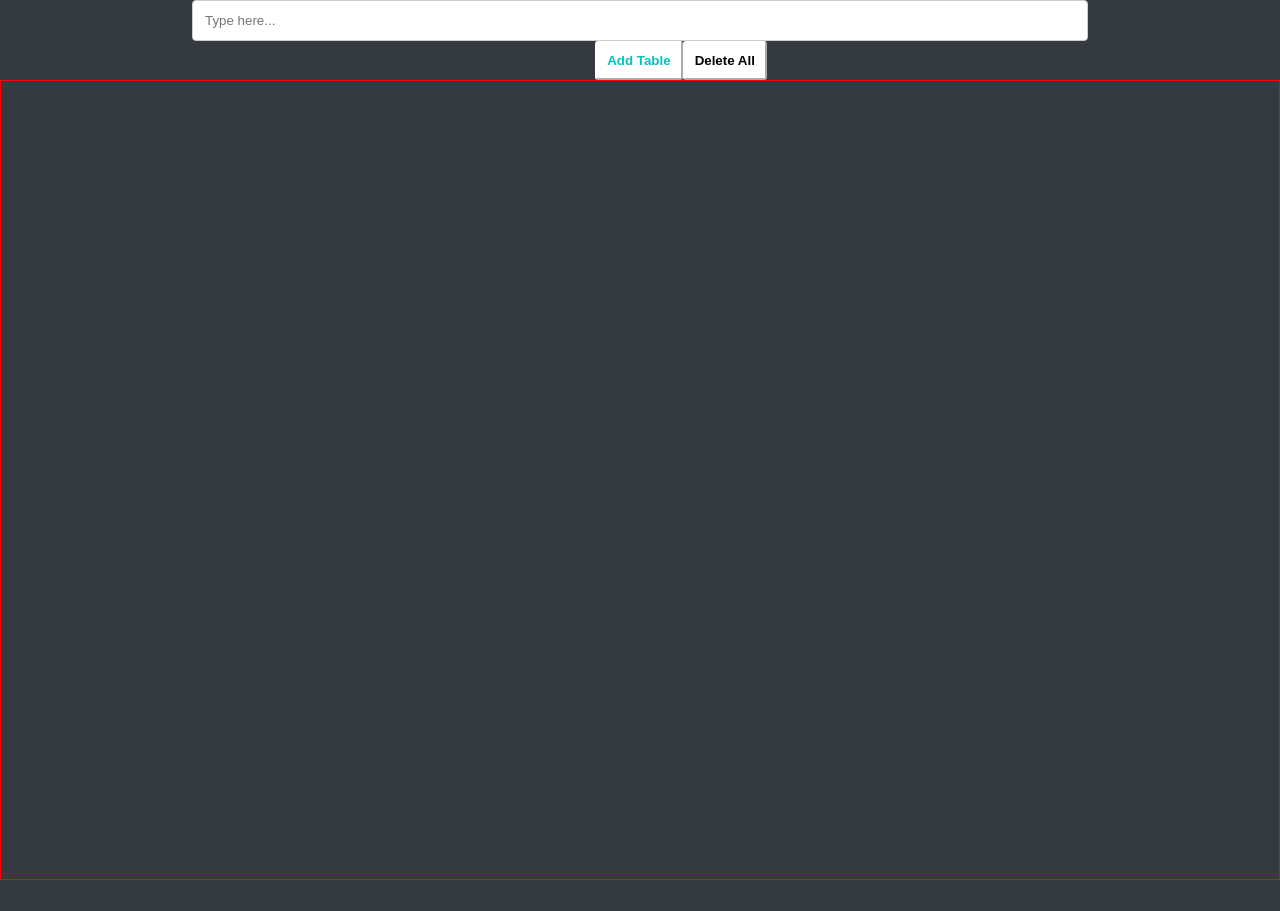
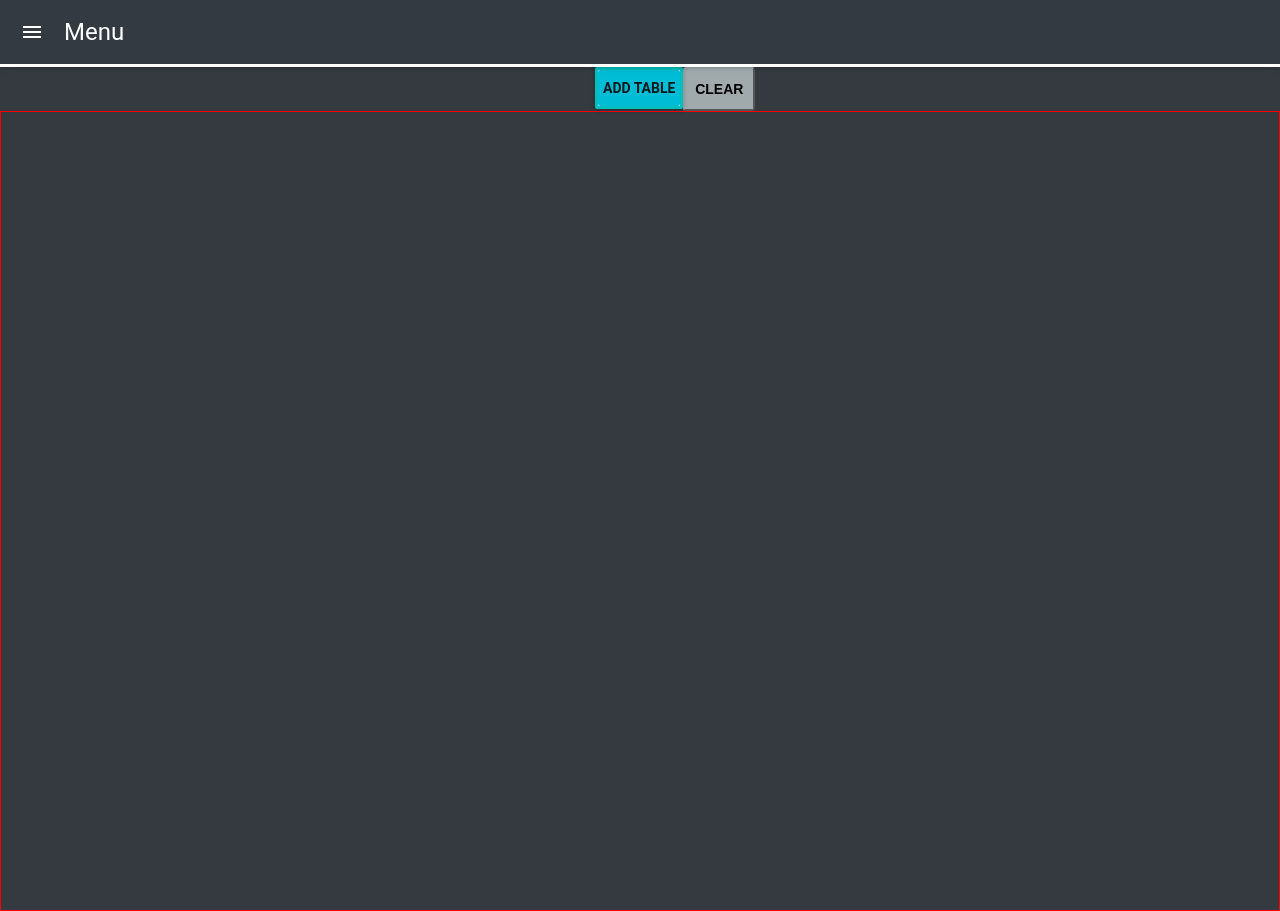
Before and after one commit to scottrosen14/React-App, a React (Create React App) app: page / in a window 1280 px wide. Before the commit the page ends 880 px from the top, so only its background shows below. Built offline with nearby package versions, Linux system fonts and the light colour scheme.

Commit message:
material ui

```diff
--- a/package.json
+++ b/package.json
@@ -3,11 +3,14 @@
   "version": "0.1.0",
   "private": true,
   "dependencies": {
+    "material-ui": "^0.19.4",
     "raphael": "^2.2.7",
     "react": "^16.0.0",
     "react-dom": "^16.0.0",
     "react-draggable": "^3.0.3",
+    "react-full-screen": "0.0.2",
     "react-raphael": "^0.9.0",
+    "react-screenfull": "^0.1.2",
     "react-scripts": "1.0.15",
     "react-simple-flowchart": "^1.2.2"
   },
--- a/public/index.html
+++ b/public/index.html
@@ -10,6 +10,8 @@
     -->
     <link rel="manifest" href="%PUBLIC_URL%/manifest.json">
     <link rel="shortcut icon" href="%PUBLIC_URL%/favicon.ico">
+
+    <link rel="stylesheet" href="https://maxcdn.bootstrapcdn.com/bootstrap/3.3.6/css/bootstrap.min.css">
     <!--
       Notice the use of %PUBLIC_URL% in the tags above.
       It will be replaced with the URL of the `public` folder during the build.
--- a/src/App.css
+++ b/src/App.css
@@ -37,8 +37,8 @@ body {
 }
 
 button {
-  background-color: white;
-  border-color: white;
+  background-color: #A0AAAD;
+  border-color: #A0AAAD;
   border-radius: 3px;
   padding: 10px;
   font-weight: bold;
@@ -47,10 +47,33 @@ button {
 .addTableBtn {
   position: relative;
   margin-left: 45%;
-  padding: 10px;
+  /*padding: 10px;*/
   font-weight: bold;
-  color: #00C4C1;
+  color: white;
   float: left;
+  border: 3px solid #00BEBE;
+  border-radius: 5px;
+}
+
+.deleteTableBtn {
+  margin-top: -11px;
+  margin-left: 98%;
+  background-color: rgba(250,250,250,.5);
+  float: right;
+  position: absolute;
+  border: 1px solid rgba(0,0,0,.1);
+  border-radius: 40%;
+  width: 20px;
+  height: 20px;
+  text-align: center;
+  color: black;
+  font-weight: bold;
+}
+
+.deleteTableBtn:hover {
+  background-color: red;
+  color: white;
+  cursor: pointer;
 }
 
 .table {
@@ -58,7 +81,14 @@ button {
   margin-top: 0px;
   border: 10px solid #00BEBE;
   border-radius: 15px;
+  border-collapse: separate;
   float: left;
+  /*border-spacing: 0px;*/
+}
+.table tr td {
+  border: 3px solid #A0AAAD;
+  border-radius: 2px;
+  padding: 10px;
 }
 
 .tableInvisible {
@@ -100,8 +130,22 @@ input {
   margin-bottom: 3px;
 }
 
+.buttonRow {
+  border: 2px solid orange;
+}
+
 .addRowBtn {
-  margin: auto;
+  position: relative;
+  float: left;
+  margin-left: 90%;
+}
+
+.dataField {
+  border: none;
+  font-size: 0;
+}
+
+.dataField input {
   width: 100%;
 }
 
@@ -110,14 +154,16 @@ input {
   position: relative;
   margin: auto;
 }
-#tableBar {
-  position: relative;
-  width: 100%; /* Full width */
-  padding: 12px; /* Some padding */
-  border: 1px solid #ccc; /* Gray border */
-  border-radius: 4px; /* Rounded borders */
-  margin: auto;
-  resize: vertical /* Allow the user to vertically resize the textarea (not horizontally) */
+
+/*.appBar {
+  width: 100px;
+  height: 30px;
+  line-height: 1;
+  background-color: rgba((0,192,215,.4));
+}*/
+
+.appBar h1 {
+  line-height: 30px;
 }
 
 .display {
--- a/src/App.js
+++ b/src/App.js
@@ -3,6 +3,19 @@ import logo from './logo.svg';
 import './App.css';
 import Display from './Display';
 import Table from './Table';
+import Draggable, {DraggableCore} from 'react-draggable';
+
+
+import MuiThemeProvider from 'material-ui/styles/MuiThemeProvider';
+import RaisedButton from 'material-ui/RaisedButton';
+import AppBar from 'material-ui/AppBar';
+
+import Drawer from 'material-ui/Drawer';
+import MenuItem from 'material-ui/MenuItem';
+
+import Fullscreen from 'react-full-screen';
+
+
 
 class App extends Component {
   constructor(props) {
@@ -45,8 +58,8 @@ class App extends Component {
     // make the target table an empty object
     // check to make sure state has changed
     const stateNew = Object.assign({}, this.state);
-    // stateNew.tables.splice(index, 1);
-    stateNew.tables[index] = null;
+    stateNew.tables.splice(index, 1);
+    // stateNew.tables[index] = null;
     this.setState(stateNew);
     // console.log('blah state', this.state)
   }
@@ -61,29 +74,48 @@ class App extends Component {
     // console.log('state1', this.state)
   }
 
-  changeTableName = (e, tableIndex)=> {
+  changeTableName = (e)=> {
     let stateNew = Object.assign({}, this.state);
     stateNew.tables.forEach((tbl, i) => {
-      tbl.name = e.target.value;
+      if (tbl) {
+        tbl.name = e.target.value;
+      }
     })
     // stateNew.tables[tableIndex].name = e.target.value;
     this.setState(stateNew);
     // console.log('name', this.state.tables[0]);
   }
 
+  handleToggle = () => this.setState({open: !this.state.open});
+
+  handleClose = () => this.setState({open: false});
+
   render() {
     return (
+      <MuiThemeProvider>
+
+      <div>
+      <AppBar style={{'background-color': '#343A41', 'border-bottom': '3px solid white', 'line-height': '20px'}} className="appbar" title="Menu" onClick={this.handleToggle}></AppBar>
+        <Drawer
+          docked={false}
+          width={200}
+          open={this.state.open}
+          onRequestChange={(open) => this.setState({open})}
+        >
+          <MenuItem onClick={this.handleClose}>Menu Item</MenuItem>
+          <MenuItem onClick={this.handleClose}>Menu Item 2</MenuItem>
+        </Drawer>
+      </div>
+
+
       <div>
         <div id="tableBarWrap">
-            <input
-              id="tableBar"
-              type="text"
-              placeholder="Type here..."/>
-            <button className="addTableBtn" onClick={this.addTable}>Add Table</button>
-            <button className="Delete All" onClick={this.deleteAllTables}>Delete All</button>
+            <RaisedButton primary = "true" className="addTableBtn" onClick={this.addTable}>ADD TABLE</RaisedButton>
+            <button className="Delete All" onClick={this.deleteAllTables}>CLEAR</button>
         </div>
         <Display state = {this.state} deleteTable={this.deleteTable} deleteAllTables={this.deleteAllTables} addRow={this.addRow} changeTableName={this.changeTableName} />
       </div>
+      </MuiThemeProvider>
     );
   }
 }
--- a/src/Display.js
+++ b/src/Display.js
@@ -2,6 +2,7 @@ import React, { Component } from 'react';
 import logo from './logo.svg';
 import './App.css';
 import Table from './Table';
+import MuiThemeProvider from 'material-ui/styles/MuiThemeProvider';
 
 
 class Display extends Component {
--- a/src/Table.js
+++ b/src/Table.js
@@ -1,7 +1,10 @@
 import React, { Component } from 'react';
 import './App.css';
 import Draggable, {DraggableCore} from 'react-draggable';
-
+import MuiThemeProvider from 'material-ui/styles/MuiThemeProvider';
+import FloatingActionButton from 'material-ui/FloatingActionButton';
+import ContentAdd from 'material-ui/svg-icons/content/add';
+import TextField from 'material-ui/TextField';
 
 class Table extends Component {
   constructor(props) {
@@ -30,7 +33,6 @@ class Table extends Component {
   }
 
   render() {
-
     const {state, name, table, tableIndex, deleteTable, addRow, changeTableName} = this.props;
     // console.log('new state', this.state)
     let rows;
@@ -38,7 +40,10 @@ class Table extends Component {
       rows = table.rows.map((row, i) => {
         return (
           <tr className="dataField">
-            <td><input type="text" placeholder="field" /></td>
+            <td><TextField
+                floatingLabelText="data type"
+              />
+            </td>
             <td><input type="text" placeholder="data type" /></td>
           </tr>
         );
@@ -48,19 +53,21 @@ class Table extends Component {
     return (
       <Draggable>
       <div className="tableWrapper">
-        <table style={{"margin-left": this.state.x}} className="table" onChange={() => changeTableName()} ref={(e) => {this.coordinates = e}}>
-          <button onClick={() => deleteTable(tableIndex)}>Delete</button>
-          <thead>
+        <table style={{"margin-left": this.state.x}} className="table" onChange={changeTableName} ref={(e) => {this.coordinates = e}}>
+          <span className="deleteTableBtn" onClick={() => deleteTable(tableIndex)}>X</span>
             <tr className="topRow">
               <th colSpan={2}>
                 <input type="text" placeholder="Table Name..."/>
               </th>
             </tr>
-          </thead>
           <tbody>
             {rows}
-            <tr colSpan={2}>
-            <button className="addRowBtn" onClick={() => this.props.addRow(tableIndex)}>Add Row</button>
+            <tr className="buttonRow" colSpan={2}>
+              <div>
+              <FloatingActionButton mini="true" className="addRowBtn" onClick={() => this.props.addRow(tableIndex)}>
+                <ContentAdd/>
+              </FloatingActionButton>
+              </div>
             </tr>
           </tbody>
         </table>
```
